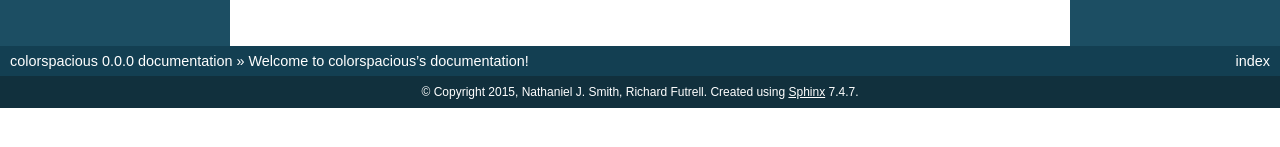
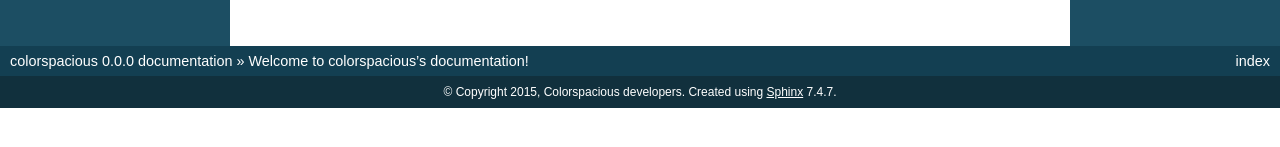
Before and after one commit to njsmith/colorspacious, a Sphinx documentation site: the page built from doc/index.rst, in a window 1280 px wide. Shown: the part 253-400 px from the top of the page. Built offline with Sphinx 7.4.7, drawn with Linux system fonts in a browser that asks for light colours; some of the changed lines change nothing that is shown.

Commit message:
More sphinx setup

```diff
--- /dev/null
+++ b/doc/_static/facebox.css
@@ -0,0 +1,80 @@
+#facebox {
+  position: absolute;
+  top: 0;
+  left: 0;
+  z-index: 100;
+  text-align: left;
+}
+
+
+#facebox .popup{
+  position:relative;
+  border:3px solid rgba(0,0,0,0);
+  -webkit-border-radius:5px;
+  -moz-border-radius:5px;
+  border-radius:5px;
+  -webkit-box-shadow:0 0 18px rgba(0,0,0,0.4);
+  -moz-box-shadow:0 0 18px rgba(0,0,0,0.4);
+  box-shadow:0 0 18px rgba(0,0,0,0.4);
+}
+
+#facebox .content {
+  display:table;
+  width: 370px;
+  padding: 10px;
+  background: #fff;
+  -webkit-border-radius:4px;
+  -moz-border-radius:4px;
+  border-radius:4px;
+}
+
+#facebox .content > p:first-child{
+  margin-top:0;
+}
+#facebox .content > p:last-child{
+  margin-bottom:0;
+}
+
+#facebox .close{
+  position:absolute;
+  top:5px;
+  right:5px;
+  padding:2px;
+  background:#fff;
+}
+#facebox .close img{
+  opacity:0.3;
+}
+#facebox .close:hover img{
+  opacity:1.0;
+}
+
+#facebox .loading {
+  text-align: center;
+}
+
+#facebox .image {
+  text-align: center;
+}
+
+#facebox img {
+  border: 0;
+  margin: 0;
+}
+
+#facebox_overlay {
+  position: fixed;
+  top: 0px;
+  left: 0px;
+  height:100%;
+  width:100%;
+}
+
+.facebox_hide {
+  z-index:-100;
+}
+
+.facebox_overlayBG {
+  background-color: #000;
+  z-index: 99;
+}
--- /dev/null
+++ b/doc/_static/facebox.js
@@ -0,0 +1,312 @@
+/*
+ * Facebox (for jQuery)
+ * version: 1.2 (05/05/2008)
+ * @requires jQuery v1.2 or later
+ *
+ * Examples at http://famspam.com/facebox/
+ *
+ * Licensed under the MIT:
+ *   http://www.opensource.org/licenses/mit-license.php
+ *
+ * Copyright 2007, 2008 Chris Wanstrath [ chris@ozmm.org ]
+ *
+ * Usage:
+ *
+ *  jQuery(document).ready(function() {
+ *    jQuery('a[rel*=facebox]').facebox()
+ *  })
+ *
+ *  <a href="#terms" rel="facebox">Terms</a>
+ *    Loads the #terms div in the box
+ *
+ *  <a href="terms.html" rel="facebox">Terms</a>
+ *    Loads the terms.html page in the box
+ *
+ *  <a href="terms.png" rel="facebox">Terms</a>
+ *    Loads the terms.png image in the box
+ *
+ *
+ *  You can also use it programmatically:
+ *
+ *    jQuery.facebox('some html')
+ *    jQuery.facebox('some html', 'my-groovy-style')
+ *
+ *  The above will open a facebox with "some html" as the content.
+ *
+ *    jQuery.facebox(function($) {
+ *      $.get('blah.html', function(data) { $.facebox(data) })
+ *    })
+ *
+ *  The above will show a loading screen before the passed function is called,
+ *  allowing for a better ajaxy experience.
+ *
+ *  The facebox function can also display an ajax page, an image, or the contents of a div:
+ *
+ *    jQuery.facebox({ ajax: 'remote.html' })
+ *    jQuery.facebox({ ajax: 'remote.html' }, 'my-groovy-style')
+ *    jQuery.facebox({ image: 'stairs.jpg' })
+ *    jQuery.facebox({ image: 'stairs.jpg' }, 'my-groovy-style')
+ *    jQuery.facebox({ div: '#box' })
+ *    jQuery.facebox({ div: '#box' }, 'my-groovy-style')
+ *
+ *  Want to close the facebox?  Trigger the 'close.facebox' document event:
+ *
+ *    jQuery(document).trigger('close.facebox')
+ *
+ *  Facebox also has a bunch of other hooks:
+ *
+ *    loading.facebox
+ *    beforeReveal.facebox
+ *    reveal.facebox (aliased as 'afterReveal.facebox')
+ *    init.facebox
+ *    afterClose.facebox
+ *
+ *  Simply bind a function to any of these hooks:
+ *
+ *   $(document).bind('reveal.facebox', function() { ...stuff to do after the facebox and contents are revealed... })
+ *
+ */
+(function($) {
+  $.facebox = function(data, klass) {
+    $.facebox.loading()
+
+    if (data.ajax) fillFaceboxFromAjax(data.ajax, klass)
+    else if (data.image) fillFaceboxFromImage(data.image, klass)
+    else if (data.div) fillFaceboxFromHref(data.div, klass)
+    else if ($.isFunction(data)) data.call($)
+    else $.facebox.reveal(data, klass)
+  }
+
+  /*
+   * Public, $.facebox methods
+   */
+
+  $.extend($.facebox, {
+    settings: {
+      opacity      : 0.2,
+      overlay      : true,
+  /* I don't know why absolute paths don't work. If you try to use facebox
+   * outside of the examples folder these images won't show up.
+   */
+      loadingImage : '../../_static/loading.gif',
+      closeImage   : '../../_static/closelabel.png',
+      imageTypes   : [ 'png', 'jpg', 'jpeg', 'gif' ],
+      faceboxHtml  : '\
+    <div id="facebox" style="display:none;"> \
+      <div class="popup"> \
+        <div class="content"> \
+        </div> \
+        <a href="#" class="close"><img src="../../_static/closelabel.png" title="close" class="close_image" /></a> \
+      </div> \
+    </div>'
+    },
+
+    loading: function() {
+      init()
+      if ($('#facebox .loading').length == 1) return true
+      showOverlay()
+
+      $('#facebox .content').empty()
+      $('#facebox .body').children().hide().end().
+        append('<div class="loading"><img src="'+$.facebox.settings.loadingImage+'"/></div>')
+
+      $('#facebox').css({
+        top:	getPageScroll()[1] + (getPageHeight() / 10),
+        left:	$(window).width() / 2 - 205
+      }).show()
+
+      $(document).bind('keydown.facebox', function(e) {
+        if (e.keyCode == 27) $.facebox.close()
+        return true
+      })
+      $(document).trigger('loading.facebox')
+    },
+
+    reveal: function(data, klass) {
+      $(document).trigger('beforeReveal.facebox')
+      if (klass) $('#facebox .content').addClass(klass)
+      $('#facebox .content').append(data)
+      $('#facebox .loading').remove()
+      $('#facebox .body').children().fadeIn('normal')
+      $('#facebox').css('left', $(window).width() / 2 - ($('#facebox .popup').width() / 2))
+      $(document).trigger('reveal.facebox').trigger('afterReveal.facebox')
+    },
+
+    close: function() {
+      $(document).trigger('close.facebox')
+      return false
+    }
+  })
+
+  /*
+   * Public, $.fn methods
+   */
+
+  $.fn.facebox = function(settings) {
+    if ($(this).length == 0) return
+
+    init(settings)
+
+    function clickHandler() {
+      $.facebox.loading(true)
+
+      // support for rel="facebox.inline_popup" syntax, to add a class
+      // also supports deprecated "facebox[.inline_popup]" syntax
+      var klass = this.rel.match(/facebox\[?\.(\w+)\]?/)
+      if (klass) klass = klass[1]
+
+      fillFaceboxFromHref(this.href, klass)
+      return false
+    }
+
+    return this.bind('click.facebox', clickHandler)
+  }
+
+  /*
+   * Private methods
+   */
+
+  // called one time to setup facebox on this page
+  function init(settings) {
+    if ($.facebox.settings.inited) return true
+    else $.facebox.settings.inited = true
+
+    $(document).trigger('init.facebox')
+    makeCompatible()
+
+    var imageTypes = $.facebox.settings.imageTypes.join('|')
+    $.facebox.settings.imageTypesRegexp = new RegExp('\.(' + imageTypes + ')$', 'i')
+
+    if (settings) $.extend($.facebox.settings, settings)
+    $('body').append($.facebox.settings.faceboxHtml)
+
+    var preload = [ new Image(), new Image() ]
+    preload[0].src = $.facebox.settings.closeImage
+    preload[1].src = $.facebox.settings.loadingImage
+
+    $('#facebox').find('.b:first, .bl').each(function() {
+      preload.push(new Image())
+      preload.slice(-1).src = $(this).css('background-image').replace(/url\((.+)\)/, '$1')
+    })
+
+    $('#facebox .close').click($.facebox.close)
+    $('#facebox .close_image').attr('src', $.facebox.settings.closeImage)
+  }
+
+  // getPageScroll() by quirksmode.com
+  function getPageScroll() {
+    var xScroll, yScroll;
+    if (self.pageYOffset) {
+      yScroll = self.pageYOffset;
+      xScroll = self.pageXOffset;
+    } else if (document.documentElement && document.documentElement.scrollTop) {	 // Explorer 6 Strict
+      yScroll = document.documentElement.scrollTop;
+      xScroll = document.documentElement.scrollLeft;
+    } else if (document.body) {// all other Explorers
+      yScroll = document.body.scrollTop;
+      xScroll = document.body.scrollLeft;
+    }
+    return new Array(xScroll,yScroll)
+  }
+
+  // Adapted from getPageSize() by quirksmode.com
+  function getPageHeight() {
+    var windowHeight
+    if (self.innerHeight) {	// all except Explorer
+      windowHeight = self.innerHeight;
+    } else if (document.documentElement && document.documentElement.clientHeight) { // Explorer 6 Strict Mode
+      windowHeight = document.documentElement.clientHeight;
+    } else if (document.body) { // other Explorers
+      windowHeight = document.body.clientHeight;
+    }
+    return windowHeight
+  }
+
+  // Backwards compatibility
+  function makeCompatible() {
+    var $s = $.facebox.settings
+
+    $s.loadingImage = $s.loading_image || $s.loadingImage
+    $s.closeImage = $s.close_image || $s.closeImage
+    $s.imageTypes = $s.image_types || $s.imageTypes
+    $s.faceboxHtml = $s.facebox_html || $s.faceboxHtml
+  }
+
+  // Figures out what you want to display and displays it
+  // formats are:
+  //     div: #id
+  //   image: blah.extension
+  //    ajax: anything else
+  function fillFaceboxFromHref(href, klass) {
+    // div
+    if (href.match(/#/)) {
+      var url    = window.location.href.split('#')[0]
+      var target = href.replace(url,'')
+      if (target == '#') return
+      $.facebox.reveal($(target).html(), klass)
+
+    // image
+    } else if (href.match($.facebox.settings.imageTypesRegexp)) {
+      fillFaceboxFromImage(href, klass)
+    // ajax
+    } else {
+      fillFaceboxFromAjax(href, klass)
+    }
+  }
+
+  function fillFaceboxFromImage(href, klass) {
+    var image = new Image()
+    image.onload = function() {
+      $.facebox.reveal('<div class="image"><img src="' + image.src + '" /></div>', klass)
+    }
+    image.src = href
+  }
+
+  function fillFaceboxFromAjax(href, klass) {
+    $.get(href, function(data) { $.facebox.reveal(data, klass) })
+  }
+
+  function skipOverlay() {
+    return $.facebox.settings.overlay == false || $.facebox.settings.opacity === null
+  }
+
+  function showOverlay() {
+    if (skipOverlay()) return
+
+    if ($('#facebox_overlay').length == 0)
+      $("body").append('<div id="facebox_overlay" class="facebox_hide"></div>')
+
+    $('#facebox_overlay').hide().addClass("facebox_overlayBG")
+      .css('opacity', $.facebox.settings.opacity)
+      .click(function() { $(document).trigger('close.facebox') })
+      .fadeIn(200)
+    return false
+  }
+
+  function hideOverlay() {
+    if (skipOverlay()) return
+
+    $('#facebox_overlay').fadeOut(200, function(){
+      $("#facebox_overlay").removeClass("facebox_overlayBG")
+      $("#facebox_overlay").addClass("facebox_hide")
+      $("#facebox_overlay").remove()
+    })
+
+    return false
+  }
+
+  /*
+   * Bindings
+   */
+
+  $(document).bind('close.facebox', function() {
+    $(document).unbind('keydown.facebox')
+    $('#facebox').fadeOut(function() {
+      $('#facebox .content').removeClass().addClass('content')
+      $('#facebox .loading').remove()
+      $(document).trigger('afterClose.facebox')
+    })
+    hideOverlay()
+  })
+
+})(jQuery);
--- /dev/null
+++ b/doc/_static/show-code.js
@@ -0,0 +1,38 @@
+// Stolen from statsmodels and fixed up
+
+function htmlescape(text){
+    return (text.replace(/&/g, "&amp;")
+            .replace(/</g, "&lt;")
+            .replace(/>/g, "&gt;")
+            .replace(/"/g, "&quot;")
+            .replace(/'/g, "&#39;"))
+}
+
+function scrapeText(codebox){
+    /// Returns input lines cleaned of prompt1 and prompt2
+    var lines = codebox.split('\n');
+    var newlines = new Array();
+    $.each(lines, function() {
+        if (this.match(/^In \[\d+]: /)){
+            newlines.push(this.replace(/^(\s)*In \[\d+]: /,""));
+        }
+        else if (this.match(/^(\s)*\.+:/)){
+            newlines.push(this.replace(/^(\s)*\.+: /,""));
+        }
+
+    }
+            );
+    return newlines.join('\\n');
+}
+
+$(document).ready(
+        function() {
+    // grab all code boxes
+    var ipythoncode = $(".highlight-ipython");
+    $.each(ipythoncode, function() {
+        var code = scrapeText($(this).text());
+        // give them a facebox pop-up with plain text code
+        $(this).append('<span style="text-align:right; display:block; margin-top:-10px; margin-left:10px; font-size:60%"><a href="javascript: jQuery.facebox(\'<textarea cols=80 rows=10 readonly style=margin:5px onmouseover=javascript:this.select();>'+htmlescape(htmlescape(code))+'</textarea>\');">View Code</a></span>');
+        $(this,"textarea").select();
+    });
+});
--- a/doc/conf.py
+++ b/doc/conf.py
@@ -15,6 +15,25 @@
 import sys
 import os
 
+# To make debugging on RTD easier
+print "python exec:", sys.executable
+print "sys.path:", sys.path
+try:
+    import numpy
+    print "numpy: %s, %s" % (numpy.__version__, numpy.__file__)
+except ImportError:
+    print "no numpy"
+try:
+    import matplotlib
+    print "matplotlib: %s, %s" % (matplotlib.__version__, matplotlib.__file__)
+except ImportError:
+    print "no matplotlib"
+try:
+    import IPython
+    print "ipython: %s, %s" % (IPython.__version__, IPython.__file__)
+except ImportError:
+    print "no ipython"
+
 # If extensions (or modules to document with autodoc) are in another directory,
 # add these directories to sys.path here. If the directory is relative to the
 # documentation root, use os.path.abspath to make it absolute, like shown here.
@@ -29,9 +48,19 @@
 # extensions coming with Sphinx (named 'sphinx.ext.*') or your custom
 # ones.
 extensions = [
+    'sphinx.ext.autodoc',
     'sphinx.ext.intersphinx',
     'sphinx.ext.mathjax',
+    'IPython.sphinxext.ipython_directive',
+    'IPython.sphinxext.ipython_console_highlighting',
 ]
+
+# Undocumented trick: if we def setup here in conf.py, it gets called just
+# like an extension's setup function.
+def setup(app):
+    app.add_javascript("show-code.js")
+    app.add_javascript("facebox.js")
+    app.add_stylesheet("facebox.css")
 
 # Add any paths that contain templates here, relative to this directory.
 templates_path = ['_templates']
@@ -47,14 +76,17 @@
 
 # General information about the project.
 project = u'colorspacious'
-copyright = u'2015, Nathaniel J. Smith, Richard Futrell'
+copyright = u'2015, Colorspacious developers'
 
 # The version info for the project you're documenting, acts as replacement for
 # |version| and |release|, also used in various other places throughout the
 # built documents.
 #
 # The short X.Y version.
-version = '0.0.0'
+#version = '0.0.0'
+sys.path.insert(0, os.getcwd() + "/..")
+import pycam02ucs
+version = pycam02ucs.__version__
 # The full version, including alpha/beta/rc tags.
 release = '0.0.0'
 
@@ -244,7 +276,7 @@
 #  dir menu entry, description, category)
 texinfo_documents = [
   ('index', 'colorspacious', u'colorspacious Documentation',
-   u'Nathaniel J. Smith, Richard Futrell', 'colorspacious', 'One line description of project.',
+   u'Colorspacious developers', 'colorspacious', 'One line description of project.',
    'Miscellaneous'),
 ]
 
@@ -262,4 +294,7 @@
 
 
 # Example configuration for intersphinx: refer to the Python standard library.
-intersphinx_mapping = {'http://docs.python.org/': None}
+intersphinx_mapping = {"python": ("http://docs.python.org/": None),
+                       "numpy": ("http://docs.scipy.org/doc/numpy",
+                                 None),
+                       }
--- a/pycam02ucs/__init__.py
+++ b/pycam02ucs/__init__.py
@@ -1,6 +1,8 @@
 # This file is part of pycam02ucs
 # Copyright (C) 2014 Nathaniel Smith <njs@pobox.com>
 # See file LICENSE.txt for license information.
+
+from .version import __version__
 
 from .illuminants import standard_illuminant_XYZ100, as_XYZ100_w
 
```
Also changed, not shown: doc/_static/closelabel.png (added), doc/_static/loading.gif (added).
